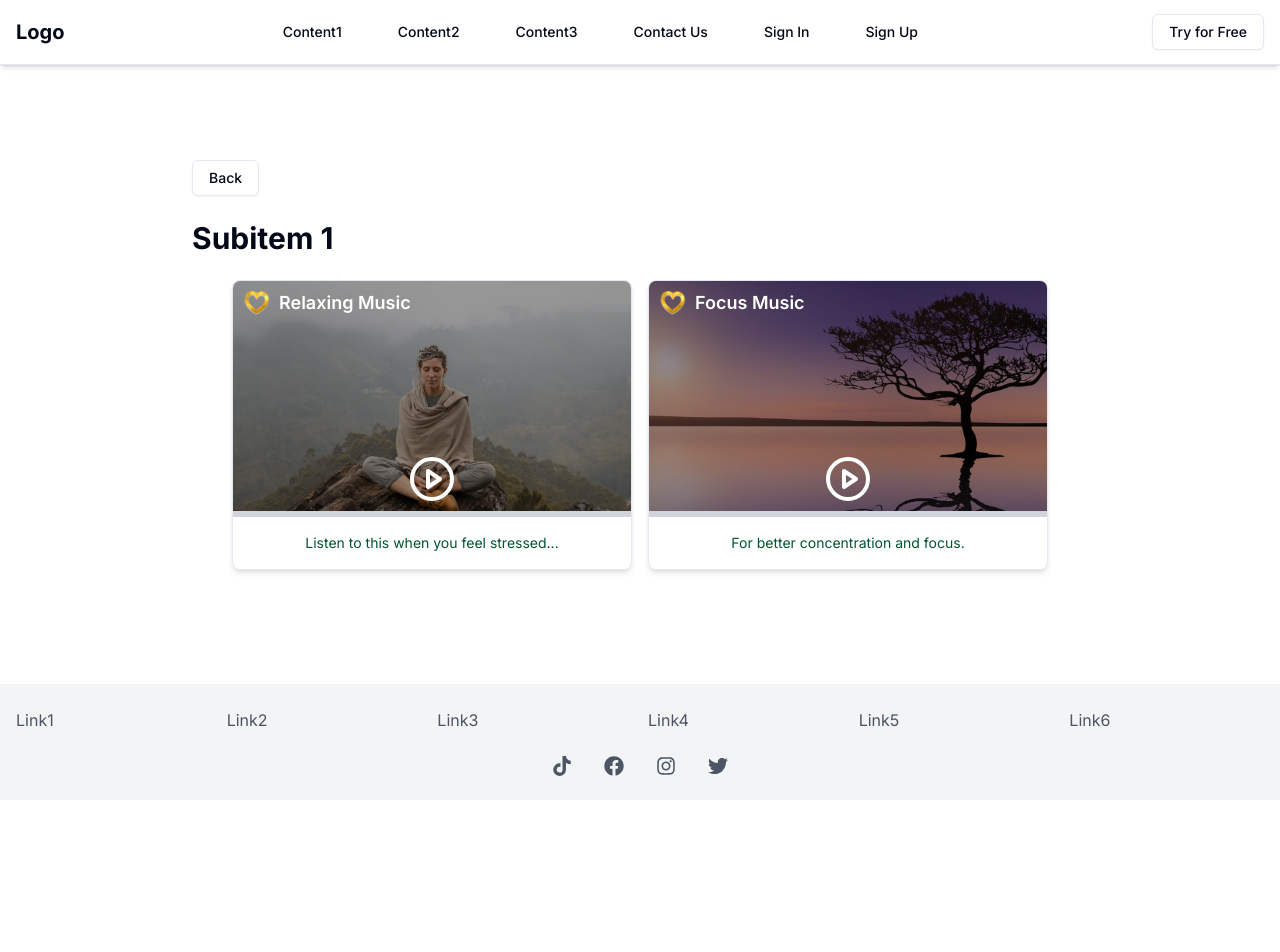
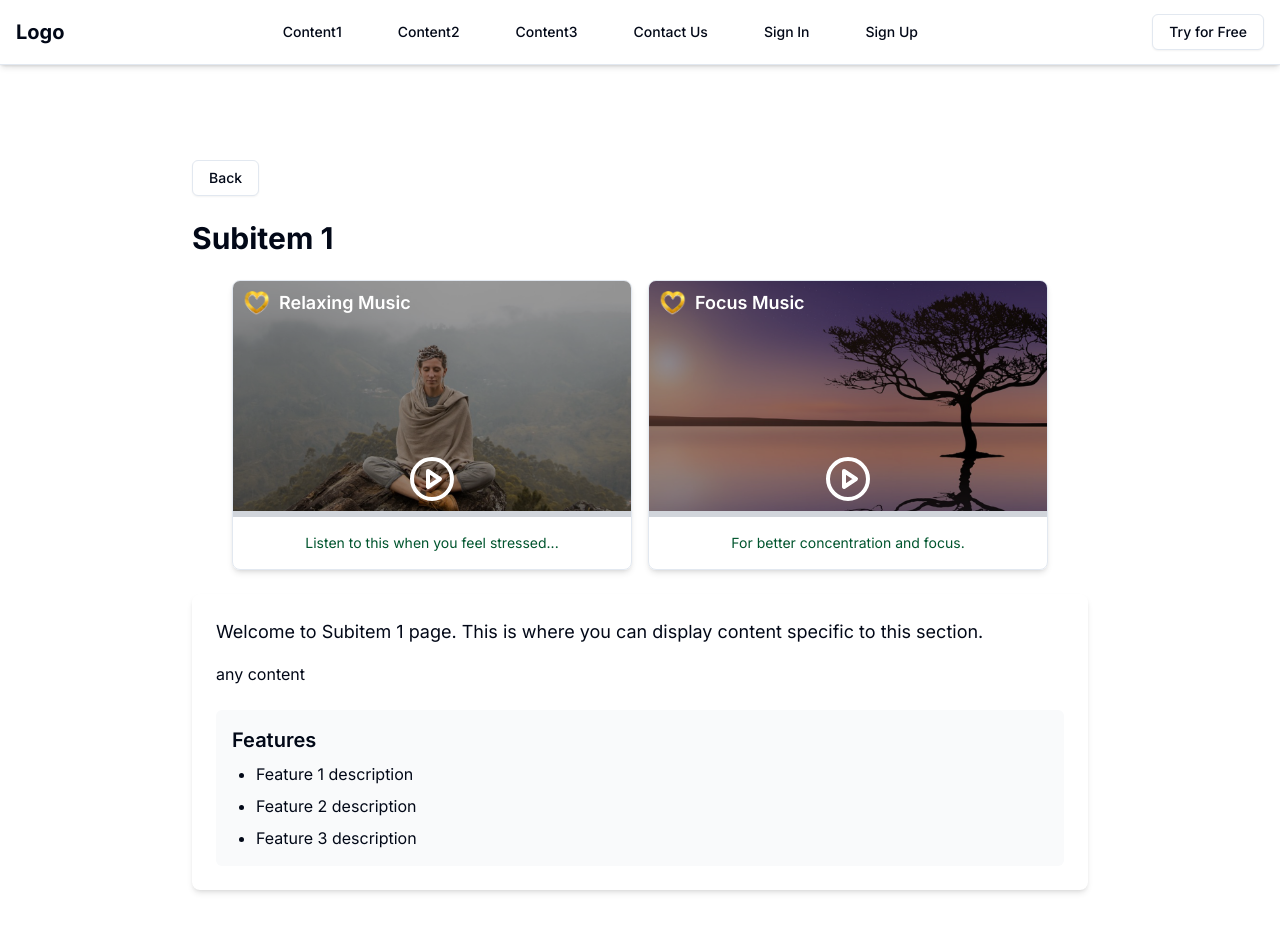
Before and after one commit to wwldavid/mental-health, a Next.js app: page /subitem1 in a window 1280 px wide. Shown: the top 952 px of the page. Before the commit the page ends 800 px from the top, so only its background shows below. Built offline with nearby package versions, Linux system fonts and the light colour scheme.

Commit message:
carousel component and subitme route

```diff
--- a/src/app/subitem1/page.js
+++ b/src/app/subitem1/page.js
@@ -42,6 +42,24 @@ export default function Subitem1Page() {
             <AudioPlayer key={index} track={track} />
           ))}
         </div>
+
+        <div className="bg-white shadow-md rounded-lg p-6 mt-6">
+          <p className="text-lg mb-4">
+            Welcome to Subitem 1 page. This is where you can display content
+            specific to this section.
+          </p>
+
+          <p className="mb-6">any content</p>
+
+          <div className="bg-gray-50 p-4 rounded-md">
+            <h2 className="text-xl font-semibold mb-2">Features</h2>
+            <ul className="list-disc pl-6 space-y-2">
+              <li>Feature 1 description</li>
+              <li>Feature 2 description</li>
+              <li>Feature 3 description</li>
+            </ul>
+          </div>
+        </div>
       </div>
     </div>
   );
```
